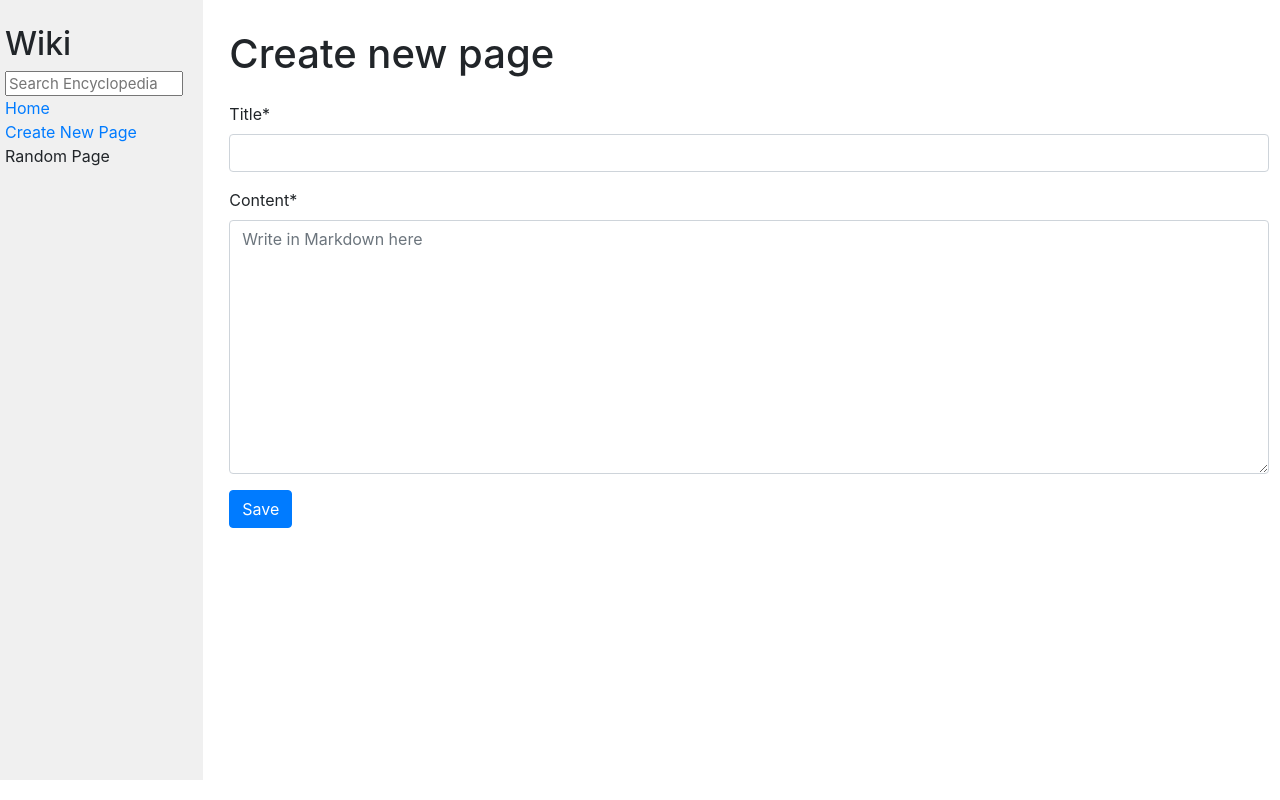
After one commit to minhajul-karim/wiki, a Django app: page /create-page in a window 1280 px wide. The commit adds this page. Run offline with Django 3.2, Linux system fonts and the light colour scheme; some libraries are stand-ins or nearby versions.

Commit message:
Create new page

```diff
--- /dev/null
+++ b/encyclopedia/forms.py
@@ -0,0 +1,17 @@
+from django import forms
+from . import util
+from django.core.exceptions import ValidationError
+
+
+def pageExists(title):
+    files = util.list_entries()
+    if title in files:
+        raise ValidationError("Page already exists")
+    else:
+        return title
+
+
+class ContentForm(forms.Form):
+    title = forms.CharField(max_length=100, validators=[pageExists])
+    content = forms.CharField(widget=forms.Textarea(
+        attrs={'placeholder': 'Write in Markdown here'}))
--- a/encyclopedia/static/encyclopedia/styles.css
+++ b/encyclopedia/static/encyclopedia/styles.css
@@ -5,7 +5,7 @@ body {
 }
 
 code {
-  white-space: pre;
+  /* white-space: pre; */
 }
 
 h1 {
@@ -30,7 +30,7 @@ textarea {
 
 .sidebar {
   background-color: #f0f0f0;
-  height: 100vh;
+  height: calc(100vh - 20px);
   padding: 20px;
 }
 
--- /dev/null
+++ b/encyclopedia/templates/encyclopedia/create_page.html
@@ -0,0 +1,18 @@
+{% extends "encyclopedia/layout.html" %}
+
+{% block title %}
+Encyclopedia
+{% endblock %}
+
+{% load crispy_forms_tags %}
+
+{% block body %}
+<div id="create-page-form" class="px-3">
+    <h1>Create new page</h1>
+    <form action="/create-page" method="POST" enctype="multipart/form-data" class="mt-4">
+        {% csrf_token %}
+        {{ form | crispy }}
+        <button type="submit" class="btn btn-primary">Save</button>
+    </form>
+</div>
+{% endblock %}
--- a/encyclopedia/templates/encyclopedia/entry.html
+++ b/encyclopedia/templates/encyclopedia/entry.html
@@ -1,7 +1,7 @@
 {% extends "encyclopedia/layout.html" %}
 
 {% block title %}
-{{title}}
+{{title | title}}
 {% endblock %}
 
 {% block body %}
--- a/encyclopedia/templates/encyclopedia/index.html
+++ b/encyclopedia/templates/encyclopedia/index.html
@@ -9,7 +9,7 @@ Encyclopedia
 
 <ul>
     {% for entry in entries %}
-    <li><a href="/wiki/{{entry}}">{{ entry }}</a></li>
+    <li><a href="/wiki/{{entry}}">{{ entry | title }}</a></li>
     {% endfor %}
 </ul>
 
--- a/encyclopedia/templates/encyclopedia/layout.html
+++ b/encyclopedia/templates/encyclopedia/layout.html
@@ -23,7 +23,7 @@
                 <a href="{% url 'index' %}">Home</a>
             </div>
             <div>
-                Create New Page
+                <a href="create-page">Create New Page</a>
             </div>
             <div>
                 Random Page
--- a/encyclopedia/urls.py
+++ b/encyclopedia/urls.py
@@ -5,5 +5,6 @@ from . import views
 urlpatterns = [
     path("", views.index, name="index"),
     path("wiki/<str:title>", views.display_entry, name="display_entry"),
-    path("search", views.search, name="search")
+    path("search", views.search, name="search"),
+    path("create-page", views.create_page, name="create_page")
 ]
--- a/encyclopedia/views.py
+++ b/encyclopedia/views.py
@@ -1,14 +1,17 @@
 from django.shortcuts import render, redirect
-from django.http import HttpResponse
-from django.core.files.storage import default_storage
 
 import markdown2
 
 from . import util
+from .forms import ContentForm
 
 
 def index(request):
     """List of all available wiki entries."""
+    if request.method == "POST":
+        form = ContentForm(request.POST)
+        if form.is_valid():
+            return redirect("index")
     return render(request, "encyclopedia/index.html", {
         "entries": util.list_entries()
     })
@@ -53,3 +56,23 @@ def search(request):
     return render(request, "encyclopedia/error.html", {
         "message": "Method not allowed."
     })
+
+
+def create_page(request):
+    """
+    Create a new page.
+    This function should be removed as this violates REST methodology
+    and serve this pupose from '/' endpoint instead.
+    """
+    if request.method == "POST":
+        form = ContentForm(request.POST)
+        if form.is_valid():
+            title = request.POST["title"].lower()
+            content = request.POST["content"]
+            util.save_entry(title, content)
+            return redirect("display_entry", title=title)
+    else:
+        form = ContentForm()
+    return render(request, "encyclopedia/create_page.html", {
+        "form": form
+    })
--- a/wiki/settings.py
+++ b/wiki/settings.py
@@ -38,6 +38,7 @@ INSTALLED_APPS = [
     'django.contrib.sessions',
     'django.contrib.messages',
     'django.contrib.staticfiles',
+    'crispy_forms',
 ]
 
 MIDDLEWARE = [
@@ -119,3 +120,5 @@ USE_TZ = True
 # https://docs.djangoproject.com/en/3.0/howto/static-files/
 
 STATIC_URL = '/static/'
+
+CRISPY_TEMPLATE_PACK = "bootstrap4"
```
Also changed, not shown: entries/mobile.md (added, +8 -0 lines), entries/router.md (added, +1 -0 lines), 2 other files.
